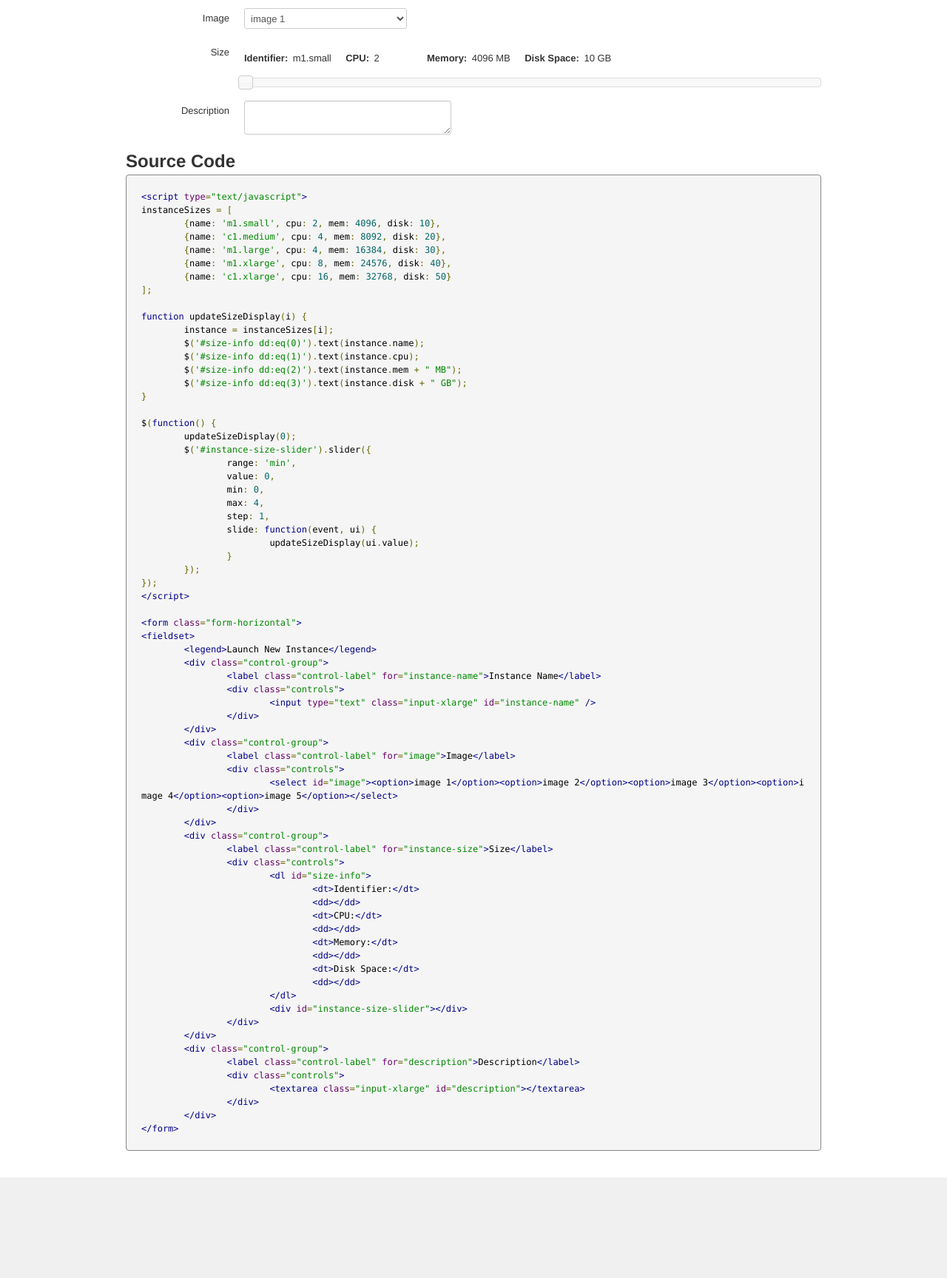
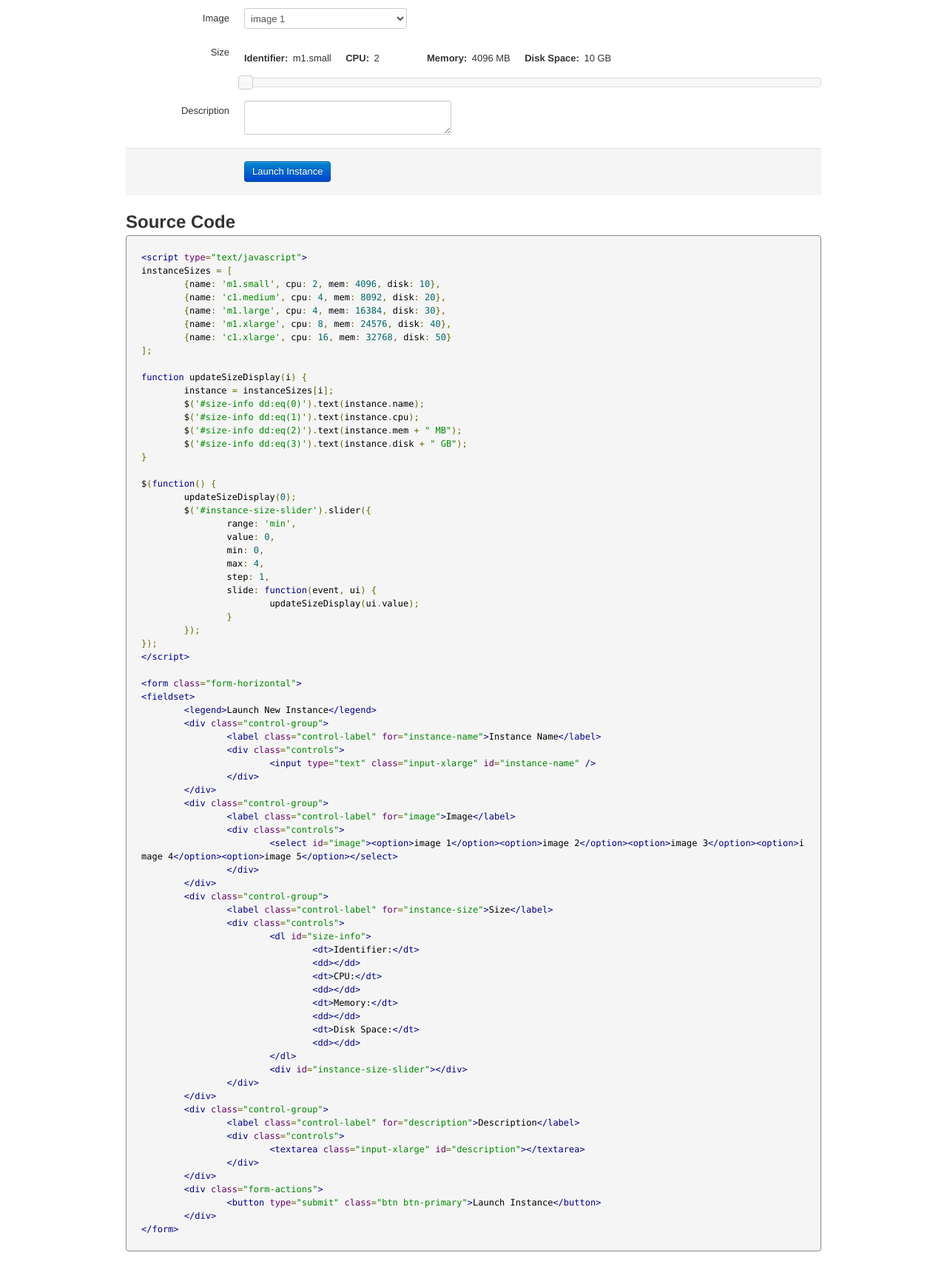
Before and after one commit to cjlarose/ui-demo, a PHP site: page /new_instance.php in a window 1280 px wide. Shown: the part 177-1905 px from the top of the page at 74% size. Before the commit the page ends 1769 px from the top, so only its background shows below. Run offline with PHP 8.4, Linux system fonts and the light colour scheme.

Commit message:
Added launch instance submit button

```diff
--- a/new_instance.php
+++ b/new_instance.php
@@ -81,6 +81,9 @@ $(function() {
 			<textarea class="input-xlarge" id="description"></textarea>
 		</div>
 	</div>
+	<div class="form-actions">
+		<button type="submit" class="btn btn-primary">Launch Instance</button>
+	</div>
 </form>
 
 <?php include 'footer.php'; ?>
```
